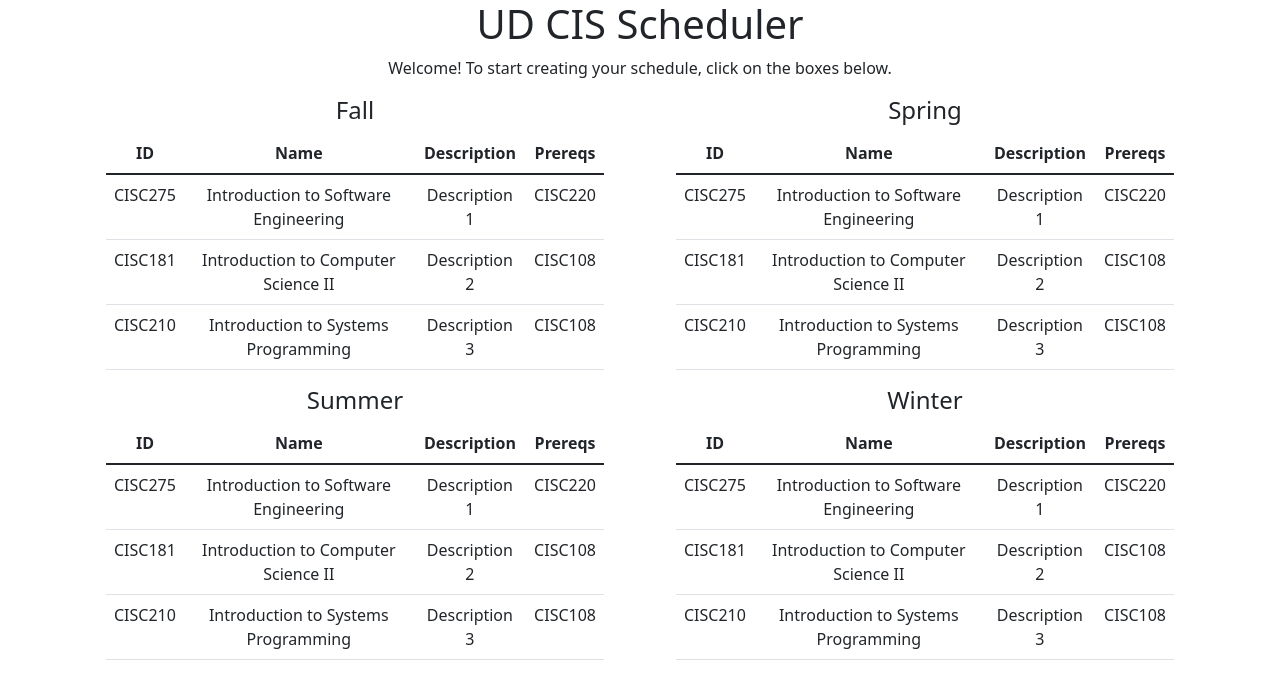
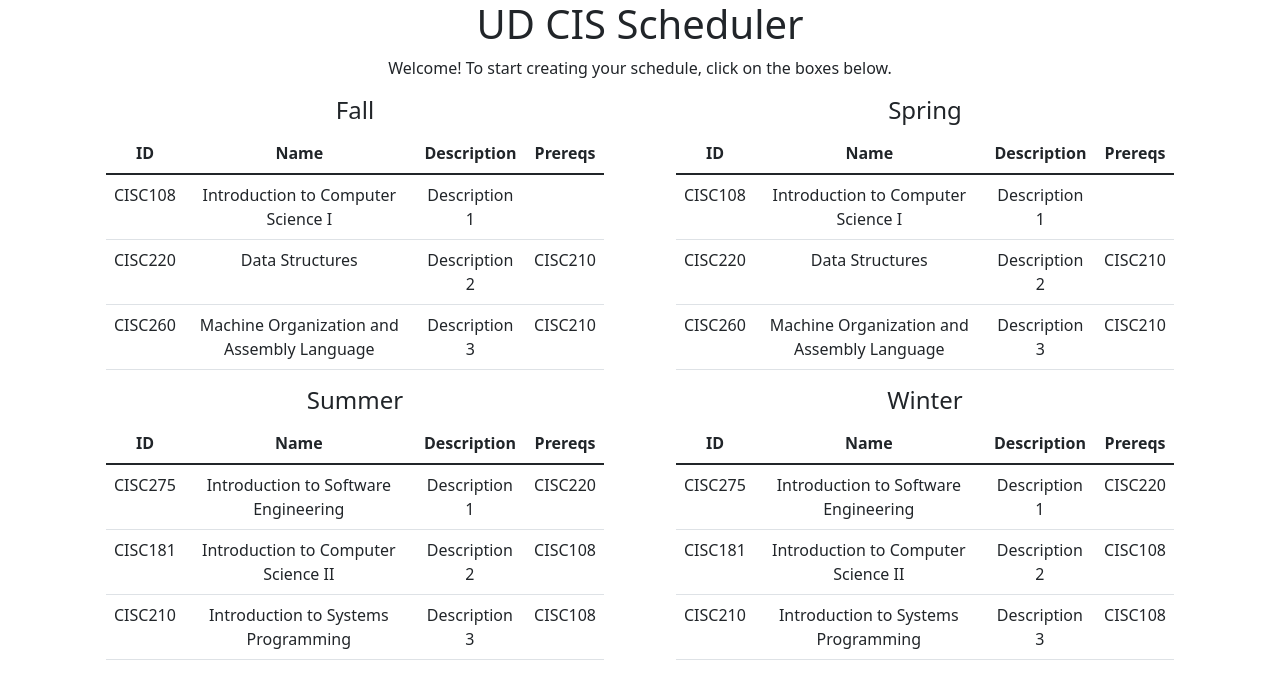
Before and after one commit to UD-CISC275-F21/ud-cis-scheduler-team-13, a React (Create React App) app: page / in a window 1280 px wide. Shown: the top 688 px of the page. Built offline with nearby package versions, Linux system fonts and the light colour scheme.

Commit message:
added more example courses

```diff
--- a/src/components/AllSemestersTable.tsx
+++ b/src/components/AllSemestersTable.tsx
@@ -8,10 +8,15 @@ export function AllSemestersTable(): JSX.Element {
         {id: "CISC181", name: "Introduction to Computer Science II", description: "Description 2", prereqs: ["CISC108"]},
         {id: "CISC210", name: "Introduction to Systems Programming", description: "Description 3", prereqs: ["CISC108"]}];
 
+    const courses1: Course[] = [
+        {id: "CISC108", name: "Introduction to Computer Science I", description: "Description 1", prereqs: []},
+        {id: "CISC220", name: "Data Structures", description: "Description 2", prereqs: ["CISC210"]},
+        {id: "CISC260", name: "Machine Organization and Assembly Language", description: "Description 3", prereqs: ["CISC210"]}];
+
     return <Container>
         <Row>
-            <Col><SemesterTable semesterName='Fall' creditLimit={21} courses={courses}></SemesterTable></Col>
-            <Col><SemesterTable semesterName='Spring' creditLimit={21} courses={courses}></SemesterTable></Col>
+            <Col><SemesterTable semesterName='Fall' creditLimit={21} courses={courses1}></SemesterTable></Col>
+            <Col><SemesterTable semesterName='Spring' creditLimit={21} courses={courses1}></SemesterTable></Col>
         </Row>
         <Row>
             <Col><SemesterTable semesterName='Summer' creditLimit={7} courses={courses}></SemesterTable></Col>
```
